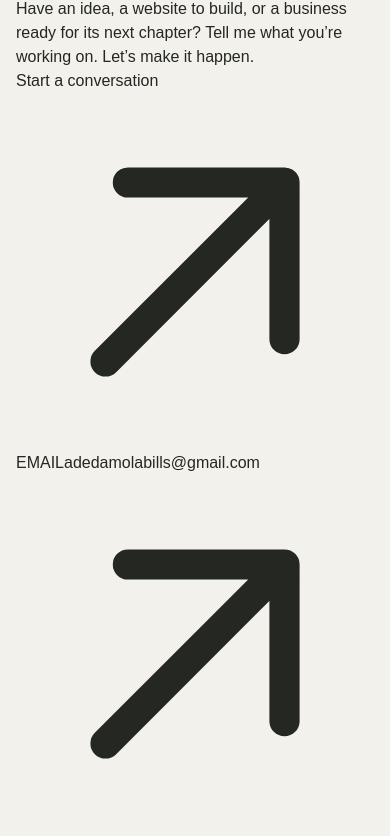
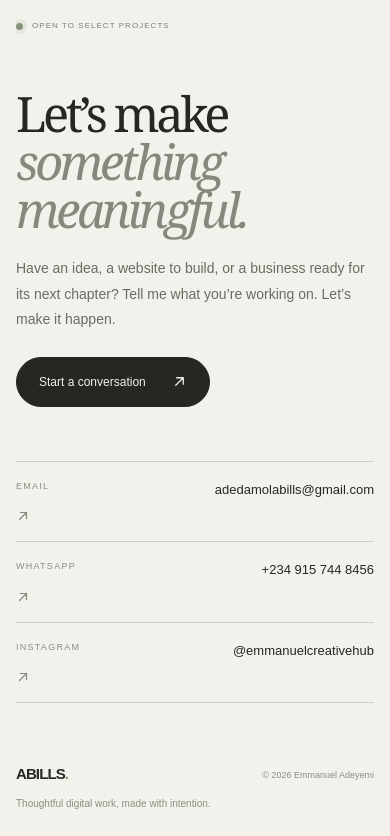
Before and after one commit to Abillsflow/emmanueladeyemiabills, a Next.js app: page / in a window 390 px wide. Shown: the part 7960-8796 px from the top of the page. Built offline with nearby package versions, Linux system fonts and the light colour scheme.

Commit message:
Style premium contact section and responsive footer

```diff
--- a/src/app/globals.css
+++ b/src/app/globals.css
@@ -700,3 +700,121 @@ a { color: inherit; text-decoration: none; }
   .testimonial-dot, .testimonial-nav { transition: none !important; }
   .testimonial-card { will-change: auto; }
 }
+
+
+/* Minimal premium contact close and footer */
+.contact-section {
+  position: relative;
+  overflow: hidden;
+  margin-top: clamp(56px, 9vw, 128px);
+  padding-top: clamp(32px, 5vw, 64px);
+  padding-bottom: clamp(34px, 5vw, 66px);
+  border-top: 1px solid var(--line);
+}
+.contact-topline {
+  display: flex;
+  align-items: center;
+  justify-content: space-between;
+  gap: 18px;
+  padding-bottom: clamp(48px, 8vw, 100px);
+}
+.contact-topline .hero-kicker { margin: 0; }
+.contact-availability {
+  display: inline-flex;
+  align-items: center;
+  gap: 9px;
+  color: #7d8176;
+  font-size: 9px;
+  letter-spacing: .13em;
+}
+.contact-availability > span {
+  width: 7px;
+  height: 7px;
+  border-radius: 50%;
+  background: #849579;
+  box-shadow: 0 0 0 4px rgba(132,149,121,.12);
+}
+.contact-main { max-width: 950px; padding-bottom: clamp(48px, 8vw, 94px); }
+.contact-main h2 {
+  margin: 0;
+  color: var(--ink);
+  font-family: Georgia, "Times New Roman", serif;
+  font-size: clamp(54px, 9.3vw, 124px);
+  font-weight: 400;
+  letter-spacing: -.075em;
+  line-height: .94;
+}
+.contact-main h2 span { color: #85897d; font-style: italic; }
+.contact-main > p {
+  max-width: 510px;
+  margin: 30px 0 27px;
+  color: #696c62;
+  font-size: clamp(14px, 1.4vw, 17px);
+  line-height: 1.8;
+}
+.contact-primary {
+  display: inline-flex;
+  align-items: center;
+  gap: 26px;
+  min-height: 52px;
+  padding: 0 22px;
+  border: 1px solid var(--ink);
+  border-radius: 999px;
+  background: var(--ink);
+  color: var(--paper);
+  font-size: 12px;
+  text-decoration: none;
+  transition: background .2s ease, color .2s ease, transform .2s ease;
+}
+.contact-primary:hover { background: transparent; color: var(--ink); transform: translateY(-2px); }
+.contact-primary svg { width: 15px; height: 15px; }
+.contact-links {
+  display: grid;
+  grid-template-columns: repeat(3, minmax(0, 1fr));
+  border-top: 1px solid var(--line);
+  border-bottom: 1px solid var(--line);
+}
+.contact-link {
+  display: grid;
+  grid-template-columns: 1fr auto;
+  align-content: center;
+  gap: 10px 12px;
+  min-width: 0;
+  padding: 23px 20px 23px 0;
+  color: var(--ink);
+  text-decoration: none;
+}
+.contact-link + .contact-link { padding-left: 22px; border-left: 1px solid var(--line); }
+.contact-link-label { grid-column: 1 / -1; color: #8b8e83; font-size: 9px; letter-spacing: .14em; }
+.contact-link-value { min-width: 0; overflow-wrap: anywhere; font-size: clamp(11px, 1.2vw, 14px); }
+.contact-link svg { width: 14px; height: 14px; color: #85897d; transition: transform .2s ease; }
+.contact-link:hover svg { transform: translate(2px, -2px); }
+.portfolio-footer {
+  display: grid;
+  grid-template-columns: auto 1fr auto;
+  align-items: center;
+  gap: 20px;
+  padding-top: 26px;
+  padding-bottom: 30px;
+}
+.footer-wordmark { color: var(--ink); font-size: 15px; font-weight: 700; letter-spacing: -.06em; text-decoration: none; }
+.footer-wordmark span { color: #879279; }
+.portfolio-footer p, .footer-copyright { margin: 0; color: #8b8e83; font-size: 10px; line-height: 1.6; }
+.portfolio-footer p { text-align: center; }
+@media (max-width: 680px) {
+  .contact-section { margin-top: 42px; padding-top: 34px; padding-bottom: 38px; }
+  .contact-topline { align-items: flex-start; flex-direction: column; gap: 18px; padding-bottom: 58px; }
+  .contact-availability { font-size: 8px; }
+  .contact-main { padding-bottom: 54px; }
+  .contact-main h2 { font-size: clamp(48px, 12.5vw, 76px); line-height: .98; letter-spacing: -.07em; }
+  .contact-main > p { margin: 23px 0 25px; font-size: 14px; }
+  .contact-primary { min-height: 50px; }
+  .contact-links { grid-template-columns: minmax(0, 1fr); }
+  .contact-link, .contact-link + .contact-link { grid-template-columns: 1fr auto; padding: 18px 0; border-left: 0; }
+  .contact-link + .contact-link { border-top: 1px solid var(--line); }
+  .contact-link-label { grid-column: 1; }
+  .contact-link-value { font-size: 13px; }
+  .portfolio-footer { grid-template-columns: 1fr auto; gap: 10px 16px; padding-top: 22px; }
+  .portfolio-footer p { grid-column: 1 / -1; grid-row: 2; text-align: left; }
+  .footer-copyright { grid-column: 2; grid-row: 1; text-align: right; font-size: 9px; }
+}
```
